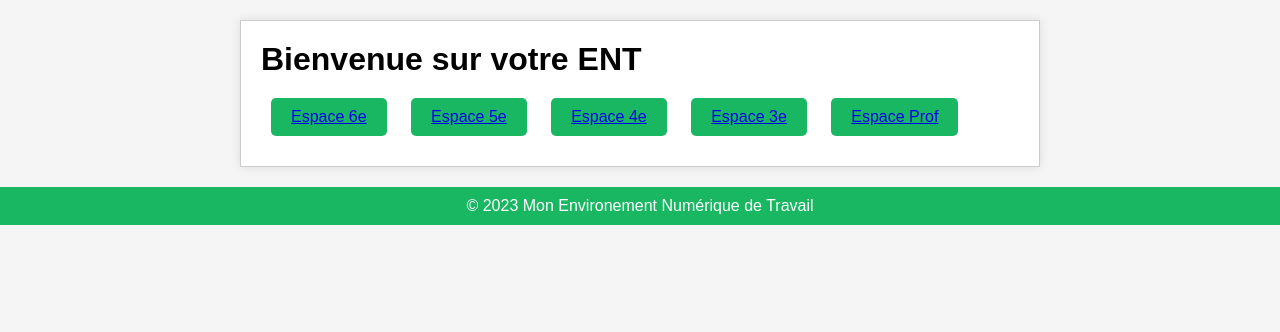
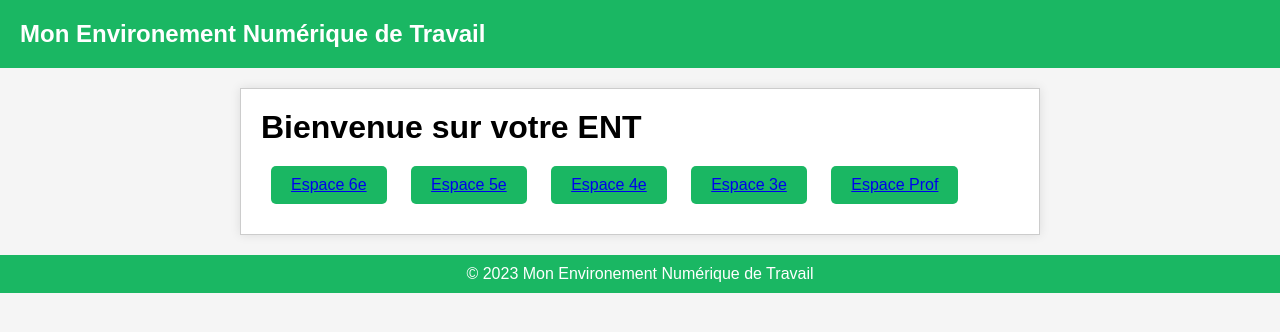
Before and after one commit to XV5647/coli.ent, a plain HTML site: page index.html in a window 1280 px wide. Drawn offline with Linux system fonts and the light colour scheme.

Commit message:
Update index.html

```diff
--- a/index.html
+++ b/index.html
@@ -11,6 +11,9 @@
     <link rel="stylesheet" href="style.css">
 </head>
 <body>
+    <header>
+        <div class="logo">Mon Environement Numérique de Travail</div>
+    </header>
     <main>
         <section class="welcome">
             <h1>Bienvenue sur votre ENT</h1>
```
